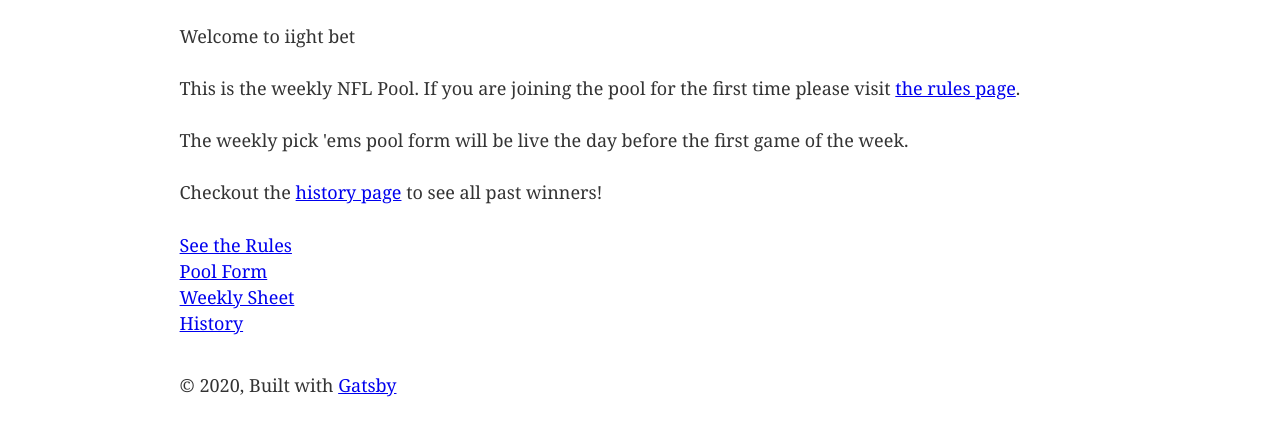
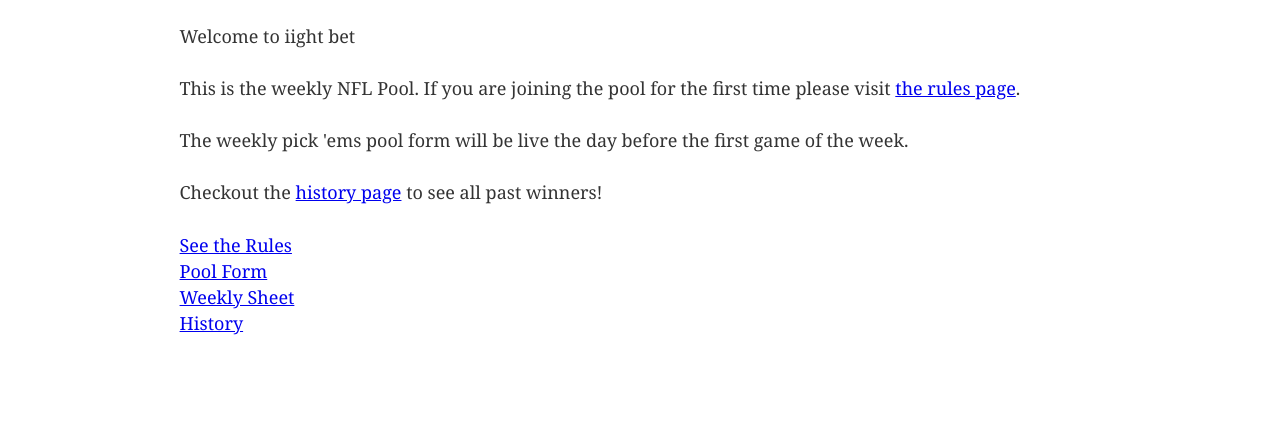
Before and after one commit to herrerake/iightbetlite, a Gatsby site: page / in a window 1280 px wide. Shown: the part 100-536 px from the top of the page. Built offline with nearby package versions, Linux system fonts and the light colour scheme; Gatsby itself is replaced by a stand-in of ours.

Commit message:
removed gatsby tag line in footer

```diff
--- a/package.json
+++ b/package.json
@@ -16,7 +16,8 @@
     "prop-types": "^15.7.2",
     "react": "^16.12.0",
     "react-dom": "^16.12.0",
-    "react-helmet": "^6.1.0"
+    "react-helmet": "^6.1.0",
+    "react-icons": "^3.11.0"
   },
   "devDependencies": {
     "prettier": "2.1.2"
--- a/src/components/layout.js
+++ b/src/components/layout.js
@@ -34,13 +34,6 @@ const Layout = ({ children }) => {
         }}
       >
         <main>{children}</main>
-        <footer style={{
-          marginTop: `2rem`
-        }}>
-          © {new Date().getFullYear()}, Built with
-          {` `}
-          <a href="https://www.gatsbyjs.com">Gatsby</a>
-        </footer>
       </div>
     </>
   )
```
